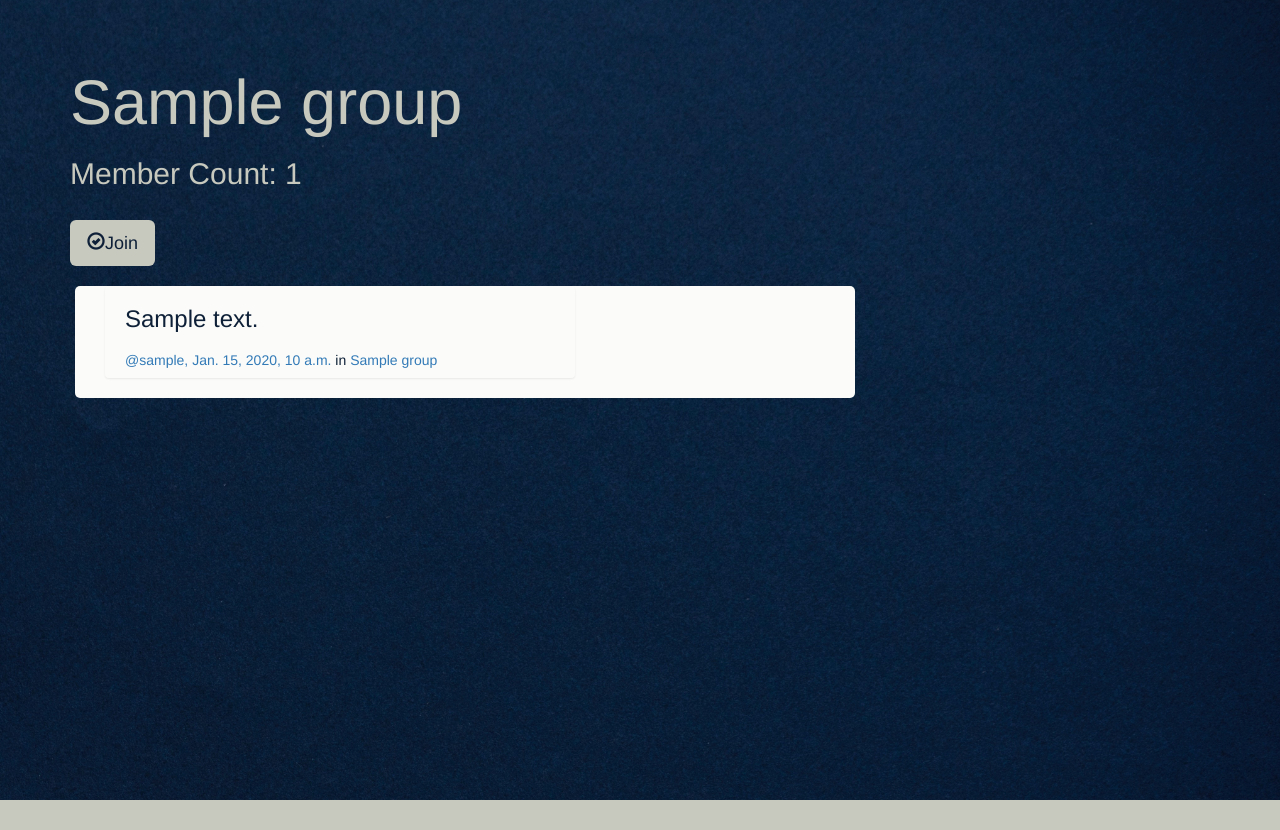
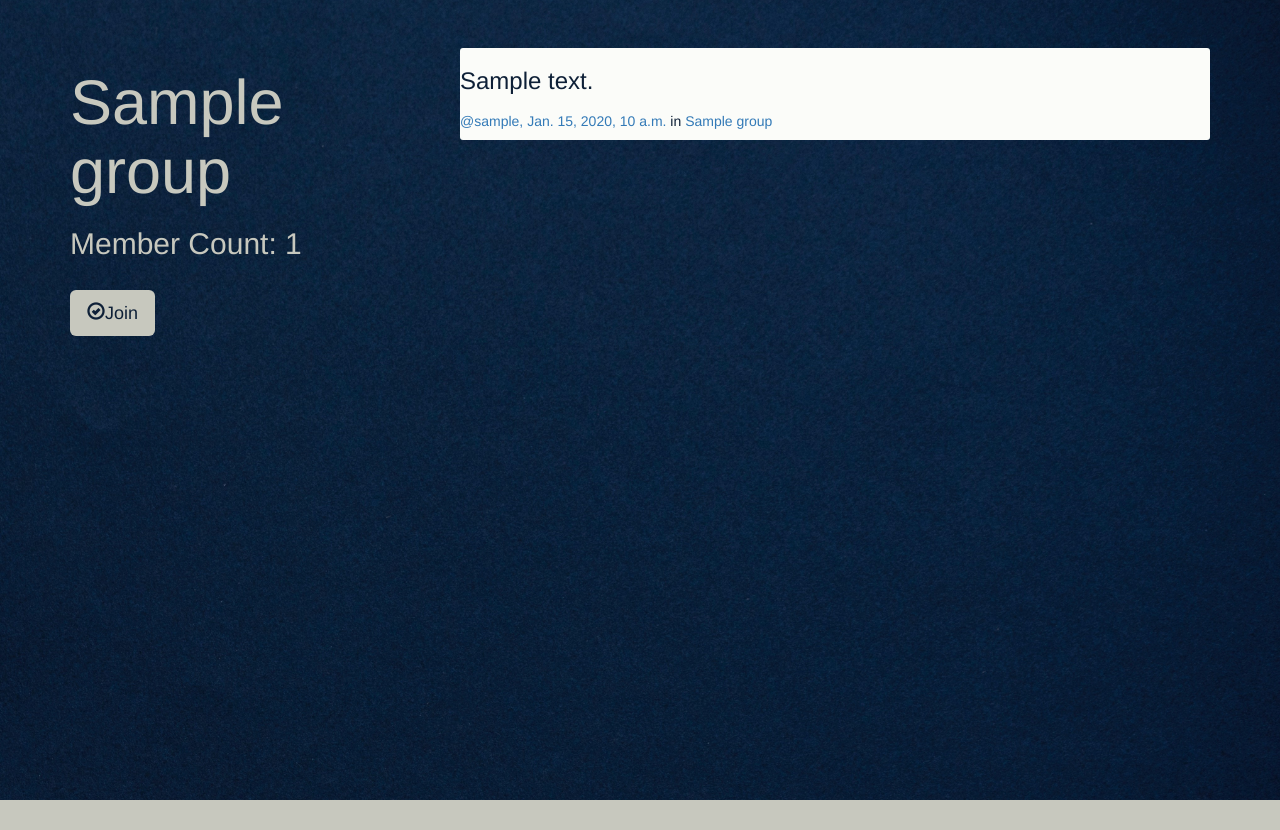
Before and after one commit to Jyotsna-Jayaraj/Social_Network, a Django app: a page that uses Ami/templates/Ami/groups_detail.html in a window 1280 px wide. Shown: the part 50-880 px from the top of the page. Run offline with Django 3.2, Linux system fonts and the light colour scheme; tables that the repository leaves empty hold one stand-in row (values such as "Sample post"); some libraries are stand-ins or nearby versions.

Commit message:
groupdetails css

```diff
--- a/Ami/templates/Ami/groups_detail.html
+++ b/Ami/templates/Ami/groups_detail.html
@@ -1,7 +1,7 @@
 {% extends "Ami/_base.html" %}
 
 {% block pre %}
-<div class="container">
+<div class="col-md-4">
   <h1>{{ group.name }}</h1>
   <h2>Member Count: {{ members|length }}</h2>
 
@@ -18,17 +18,16 @@
       {% endif %}
     </form>
   </div>
-
+  <br>
 </div>
 {% endblock %}
 
-{% block content %}
-  <div class="post col-md-8">
+{% block post %}
+<div class="col-md-8">
   {% if group.posts.count == 0 %}
     <h2>No posts in this group yet!</h2>
   {% else %}
     {% for post in group.posts.all %}
-      <div class="col-md-8">
       <div class="list-group">
         <div class="post media">
           <h3>{{post.message|safe}}</h3>
@@ -58,7 +57,6 @@
           </div>
         </div>
       </div>
-      </div>
     {% endfor %}
   {% endif %}
 </div>
--- a/static/css/master.css
+++ b/static/css/master.css
@@ -84,6 +84,7 @@ form h2 {
 .post {
   background: rgb(251, 252, 249);
   color: rgb(14, 32, 55);
-  margin: 20px 20px;
-  border-radius: 5px;
+  border-radius: 3px;
+  float: right;
+  margin-bottom: 1px;
 }
```
Also changed, not shown: Ami/templates/Ami/posts_confirm_delete.html (deleted, +0 -40 lines). Lines whose indentation alone changed are shown as unchanged.
